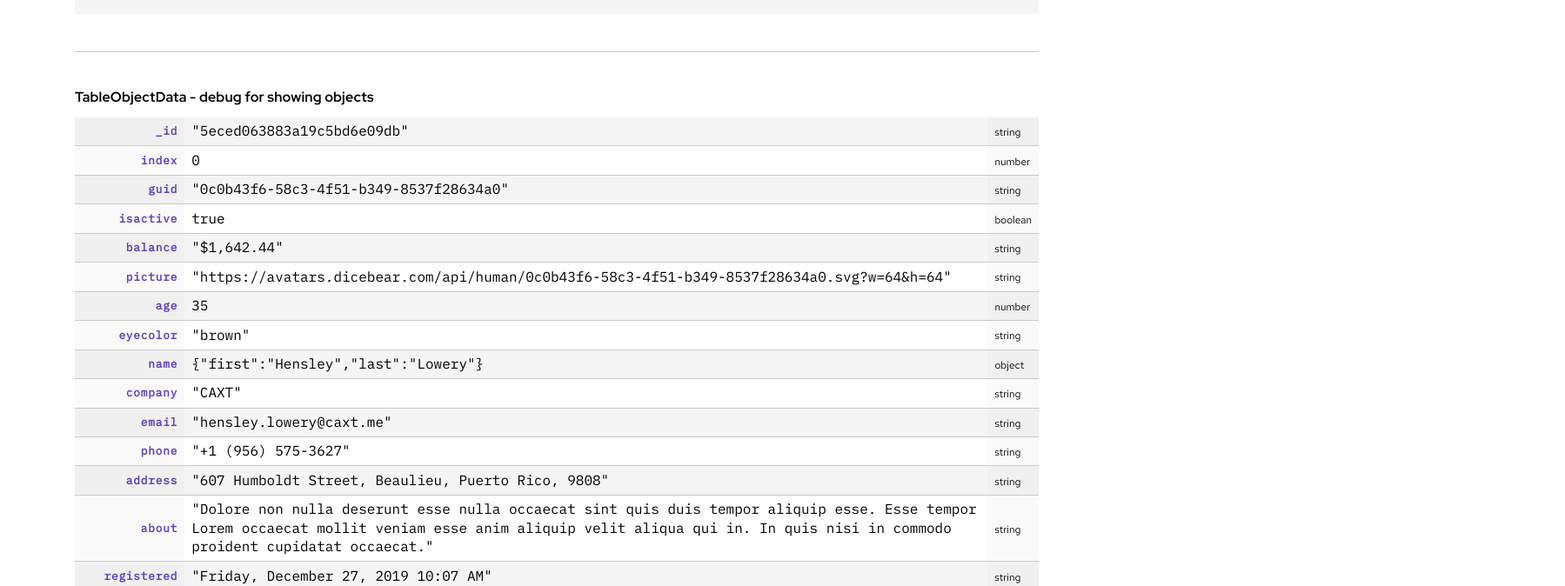
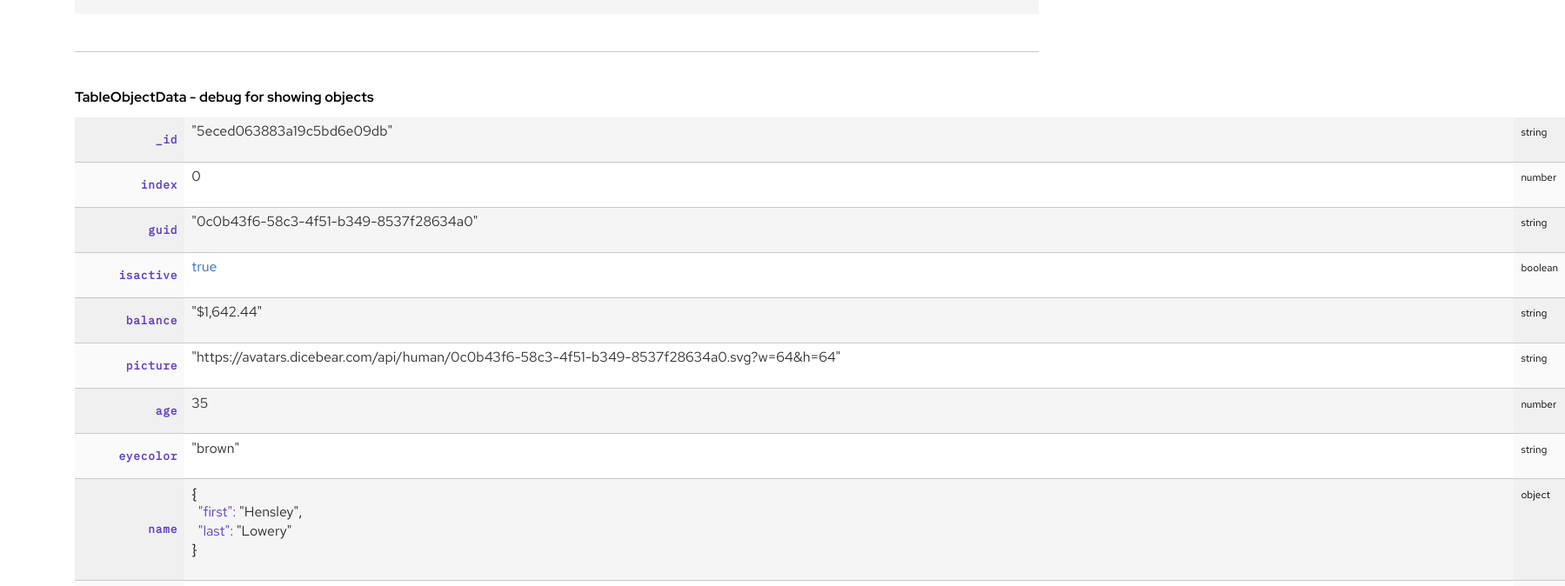
Before and after one commit to nudoru/rhu-vue-start, a Vue app: page /vuecomponents in a window 1280 px wide. Shown: the part 1600-2274 px from the top of the page at 87% size, 1799 px wide, since content can reach past the window. Built offline with nearby package versions, Linux system fonts and the light colour scheme; what vue-dummy would draw is missing.

Commit message:
pretty print data

```diff
--- a/src/components/ui/TableObjData.vue
+++ b/src/components/ui/TableObjData.vue
@@ -1,11 +1,43 @@
-<style lang="scss" scoped></style>
+<style lang="scss">
+    .string {
+        color: $grey8;
+    }
+
+    .number {
+        color: $grey8;
+    }
+
+    .boolean {
+        color: $indigo;
+    }
+
+    .null {
+        color: $grey6;
+    }
+
+    .key {
+        color: $purple;
+    }
+
+    .brace {
+        color: silver;
+    }
+
+    .none {
+        color: grey;
+    }
+
+</style>
 
 <template>
-        <table class="table zebra-rows zebra-cols auto compressed hover-rows">
+    <table class="table top zebra-rows zebra-cols auto compressed hover-rows">
         <tbody>
         <tr v-for="(key, kidx) in objectKeys" :key="kidx">
-                <th class="font-mono"><span class="lowercase text-secondary">{{key}}</span></th>
-                <td class="font-mono">{{getKeyValue(key)}}</td>
+            <th class="font-mono"><span
+                    class="lowercase text-secondary">{{key}}</span></th>
+            <td>
+                <pre v-html="getKeyValue(key)"></pre>
+            </td>
             <td><span class="small">{{typeof data[key]}}</span></td>
         </tr>
         </tbody>
@@ -18,10 +50,14 @@
     name      : 'TableObjData',
     components: {},
     props     : {
-      data: {
+      data   : {
         type    : Object,
         default : null,
         required: true
+      },
+      exclude: {
+        type   : Array,
+        default: []
       }
     },
     data() {
@@ -29,17 +65,38 @@
     },
     computed  : {
       objectKeys() {
-        return Object.keys(this.data);
+        return Object.keys(this.data).filter(key => this.exclude.indexOf(key) === -1);
       }
     },
     methods   : {
       getKeyValue(key) {
-        return JSON.stringify(this.data[key]);
+        return this.syntaxHighlight(JSON.stringify(this.data[key], null, 2));
+      },
+      syntaxHighlight(json) {
+        json = json.replace(/&/g, '&amp;').replace(/</g, '&lt;').replace(/>/g, '&gt;');
+        // TODO, color braces
+        return json.replace(/("(\\u[a-zA-Z0-9]{4}|\\[^u]|[^\\"])*"(\s*:)?|\b(true|false|null)\b|-?\d+(?:\.\d*)?(?:[eE][+\-]?\d+)?)/g, function (match) {
+          let cls = 'none';
+          if (/^"/.test(match)) {
+            if (/:$/.test(match)) {
+              cls = 'key';
+            } else {
+              cls = 'string';
             }
+          } else if (/true|false/.test(match)) {
+            cls = 'boolean';
+          } else if (/null/.test(match)) {
+            cls = 'null';
+          } else if (/[0-9]/.test(match)) {
+            cls = 'number'
+          }  else if (/(\[)?(\])?(\{)?(\})?/.test(match)) {
+            cls = 'brace'
+          }
+          return '<span class="' + cls + '">' + match + '</span>';
+        });
+      },
     },
     mounted() {
-      console.log(this.data);
-      console.log(this.objectKeys);
     }
   };
 </script>
```
Lines whose indentation alone changed are shown as unchanged.
